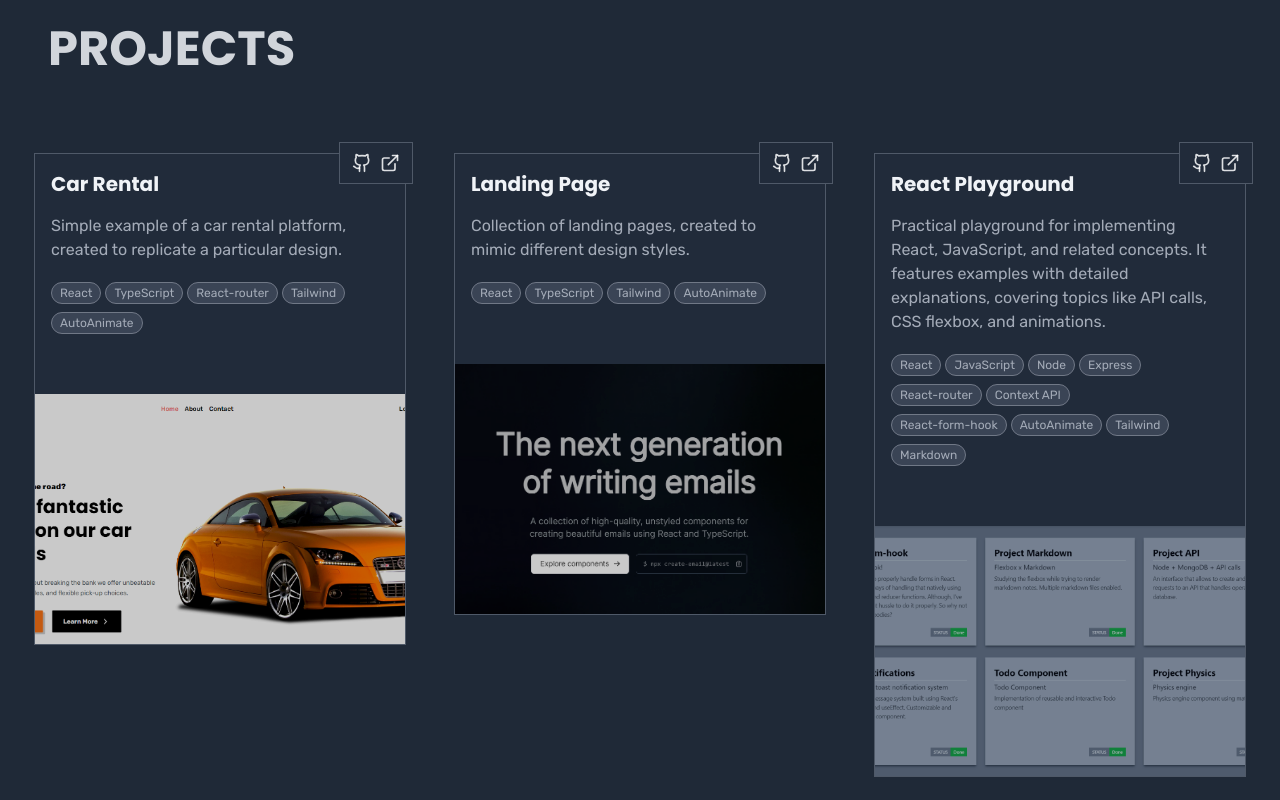
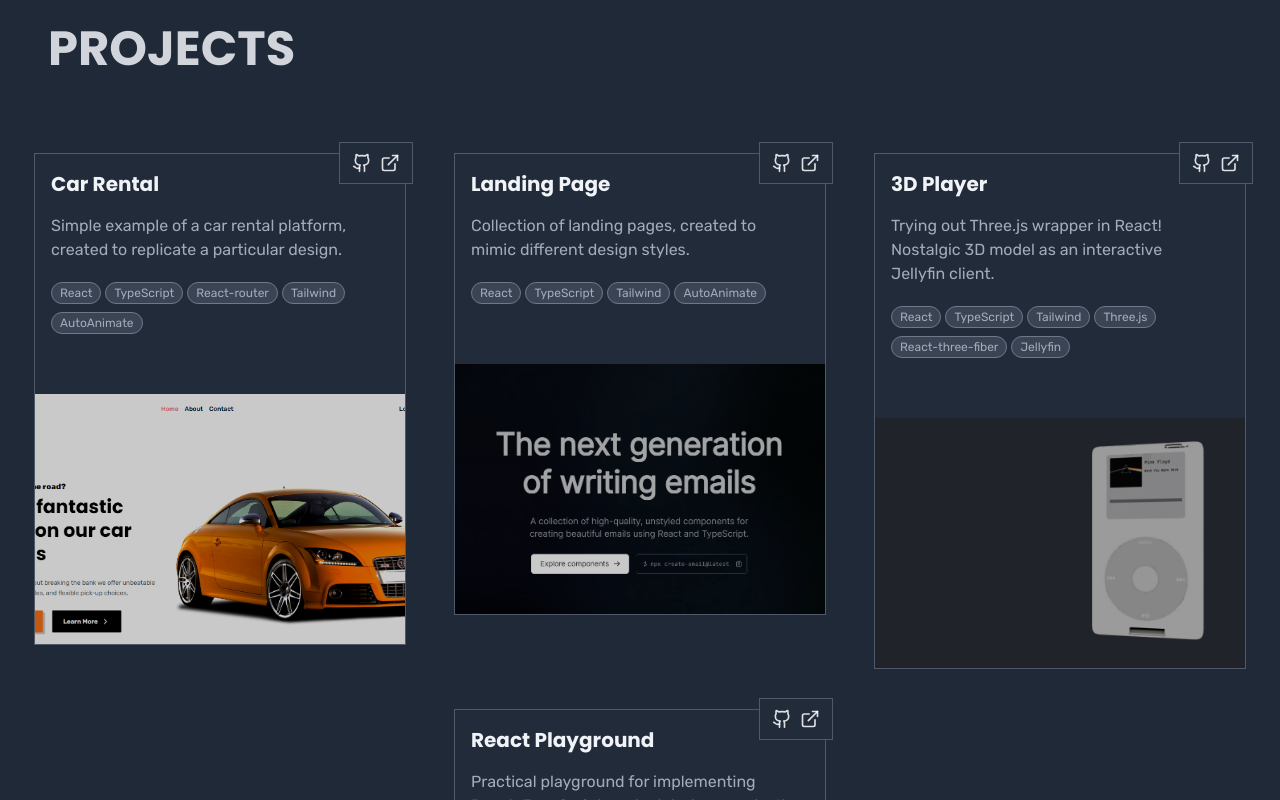
Before and after one commit to mrlzzz/portfolio-main, a React (Vite) app: page / in a window 1280 px wide. Shown: the part 880-1680 px from the top of the page. Built offline with nearby package versions, Linux system fonts and the light colour scheme.

Commit message:
add: new project

```diff
--- a/src/components/feature/Header.tsx
+++ b/src/components/feature/Header.tsx
@@ -44,7 +44,7 @@ const Header = ({ navRefs }: HeaderProps) => {
   //   return isActive ? "text-red-400" : "";
   // };
 
-  const mobileMenuIconPath: string = toggleMobileMenu
+  const mobileMenuIconPath = toggleMobileMenu
     ? "M18 6 6 18 M6 6 18 18"
     : "M4 6h16M4 12h16M4 18h16";
 
--- a/src/components/feature/Projects.tsx
+++ b/src/components/feature/Projects.tsx
@@ -16,11 +16,7 @@ const Projects = ({ projectsRef }: ProjectsProps) => {
     <Section navRef={projectsRef}>
       <>
         <SectionTitle text="Projects" />
-        {/* <hr className="absolute top-7 h-3 w-48 border-0 bg-gray-900"></hr> */}
-
-        <div className="mx-auto flex flex-wrap content-baseline justify-center">
-          {cards}
-        </div>
+        <div className="mx-auto flex flex-wrap justify-center">{cards}</div>
       </>
     </Section>
   );
--- a/src/components/ui/Card.tsx
+++ b/src/components/ui/Card.tsx
@@ -23,7 +23,7 @@ const Card = ({ data }: CardProps) => {
   });
 
   return (
-    <div className="relative mx-2 mb-16 mt-4 flex h-fit flex-col justify-between gap-10 border border-gray-600 bg-gray-800 brightness-105 last:mb-6 active:shadow-none lg:mx-6 lg:mb-6">
+    <div className="relative mx-2 mb-16 mt-4 flex  h-fit flex-col justify-between gap-10 border border-gray-600 bg-gray-800 brightness-105 last:mb-6 active:shadow-none lg:mx-6 lg:mb-6">
       <div className="absolute -right-3 -top-3 mx-1 flex gap-2 border border-gray-600 bg-gray-800 px-3 py-2">
         <a href={github}>
           <Icon type="github" />
--- a/src/data/imgData.ts
+++ b/src/data/imgData.ts
@@ -2,10 +2,12 @@ import carRentalImg from "../assets/img-car-rental.png";
 import landingPageImg_1 from "../assets/img-landing-page-1.png";
 import landingPageImg_2 from "../assets/img-landing-page-2.png";
 import reactPlaygroundImg from "../assets/img-react-playground.png";
+import threeModelImg from "../assets/img-three-model.png";
 
 export default {
   carRental: carRentalImg,
   landingPage_1: landingPageImg_1,
   landingPage_2: landingPageImg_2,
   reactPlayground: reactPlaygroundImg,
+  threeModel: threeModelImg,
 };
--- a/src/data/projectData.ts
+++ b/src/data/projectData.ts
@@ -30,6 +30,24 @@ const projects = [
     github: "https://github.com/mrlzzz/react-landing-page",
     backend: "",
   },
+
+  {
+    title: "3D Player",
+    techStack: [
+      "React",
+      "TypeScript",
+      "Tailwind",
+      "Three.js",
+      "React-three-fiber",
+      "Jellyfin",
+    ],
+    description:
+      "Trying out Three.js wrapper in React! Nostalgic 3D model as an interactive Jellyfin client.",
+    img: [{ src: imgData.threeModel, position: "left" }],
+    link: "https://gucio-radio.vercel.app/",
+    github: "https://github.com/mrlzzz/gucio-radio",
+    backend: "",
+  },
   {
     title: "React Playground",
     techStack: [
```
Also changed, not shown: src/assets/img-three-model.png (added).
